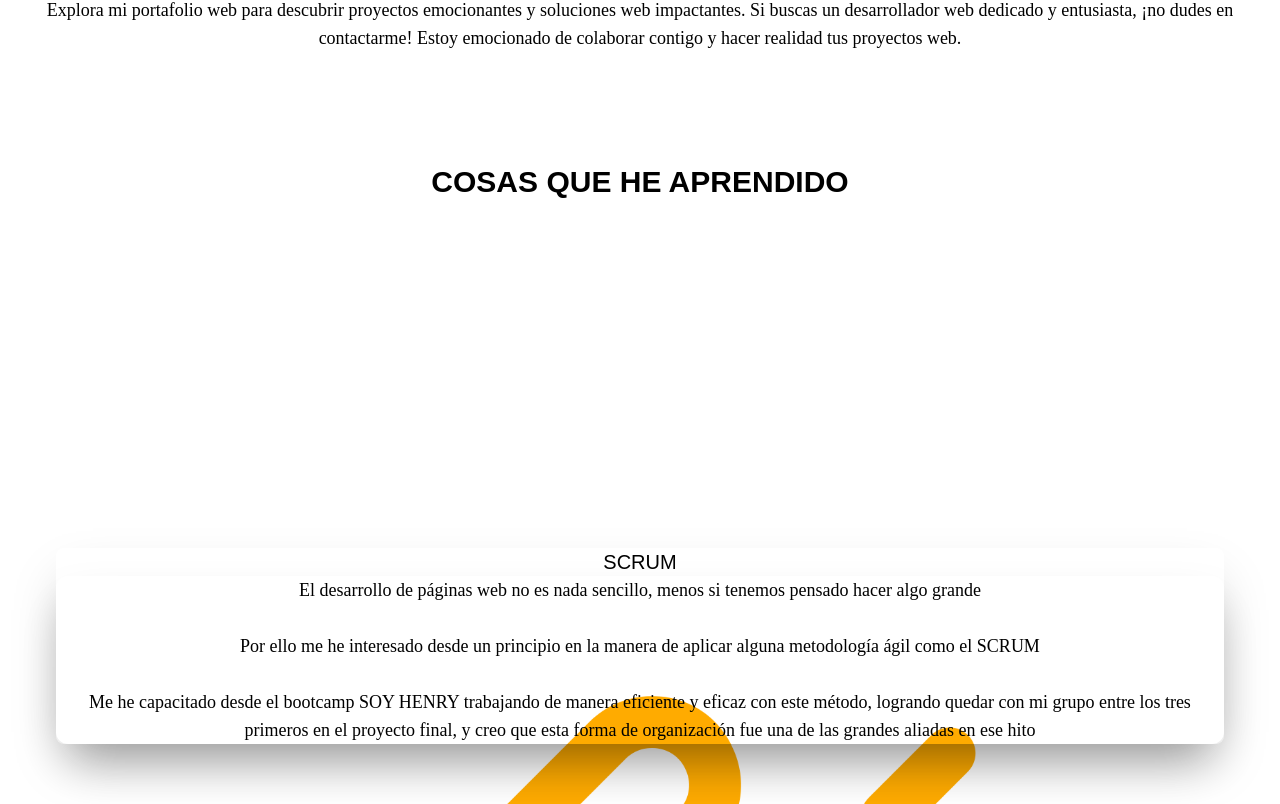
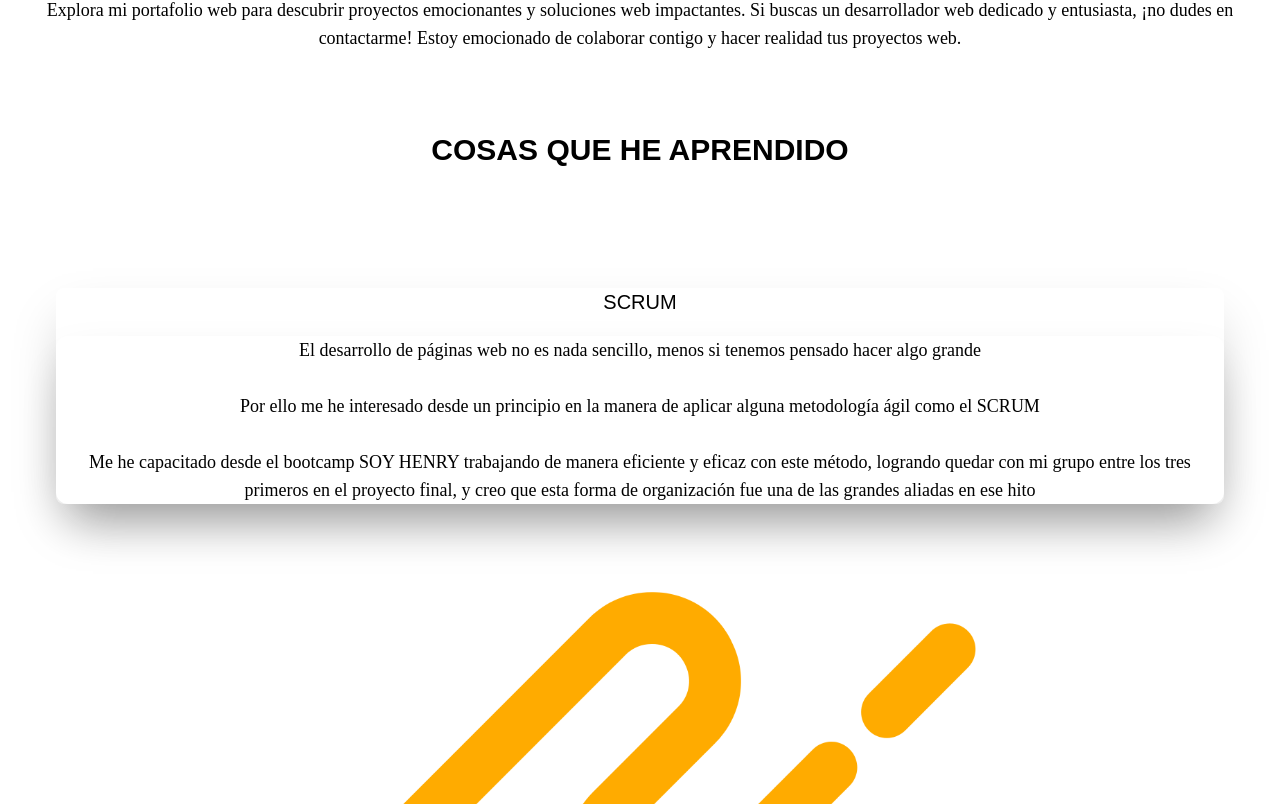
Before and after one commit to Ivixx09/My-Portfolio, a Next.js app: page / in a window 1280 px wide. Shown: the part 1516-2320 px from the top of the page. Built offline with nearby package versions, Linux system fonts and the light colour scheme.

Commit message:
some bugs fixed

```diff
--- a/pages/components/CV.jsx
+++ b/pages/components/CV.jsx
@@ -4,9 +4,9 @@ const CV = () => {
     return (
         <div
         id="CV"
-            className="my-8 bg-fixed bg-no-repeat"
+            className="my-8 bg-fixed"
             style={{
-                backgroundImage: `url('/images/orange.jpg')`, // Reemplaza "nombre_de_tu_imagen.jpg" con el nombre de tu imagen
+                backgroundImage: `url('/images/orange.jpg')`,
             }}
         >
             <div className="text-center py-4">
@@ -16,7 +16,7 @@ const CV = () => {
             </div>
             <div className="h-36 text-center flex justify-center items-center bg-fixed">
                 <div className="w-[30%] h-[25%] border-4  border-black flex justify-center items-center animate-pulse hover:bg-black hover:animate-none ">
-                    <button className="text-xl font- text-black hover:text-white">DESCARGAR</button>
+                    <button className="text-xl text-black hover:text-white w-full">DESCARGAR</button>
                 </div>
             </div>
         </div>
--- a/pages/components/Growing.jsx
+++ b/pages/components/Growing.jsx
@@ -1,18 +1,17 @@
 import React from "react";
-
 
 const Knowledges = () => {
     return (
-        <div className="bg-slate-150 pt-28" id="Pasion">
-            <h1 className="text-3xl font-bold mb-10 text-center font-2ond">
+        <div className="bg-slate-150 pt-20" id="Pasion">
+            <h1 className="text-3xl font-bold text-center font-2ond">
                 COSAS QUE HE APRENDIDO
             </h1>
             <div className="grid grid-cols-1 gap-10 content-between font-wde text-center mx-10">
-                <div className="pt-8 relative inline-block text-center">
-                    <img src="onda.png" alt="onda" />
-                    <div className="absolute mb-5 mx-4 shadow-2xl rounded-lg top-1/4">
+                <div className="relative inline-block text-center">
+                    <img src="onda.png" alt="onda"/>
+                    <div className="absolute mx-4 shadow-2xl rounded-lg top-[10%]">
                         <div className=" text-black">
-                            <h3 className="text-xl font-2ond">SCRUM</h3>
+                            <h3 className="text-xl font-2ond pb-5">SCRUM</h3>
                         </div>
                         <div className="shadow-2xl rounded-xl text-lg">
                             <p>
@@ -38,9 +37,9 @@ const Knowledges = () => {
                         </div>
                     </div>
                 </div>
-                <div className="pb-8 relative inline-block text-center">
+                <div className="relative inline-block text-center">
                     <img className=" -rotate-90" src="/flecha.png" alt="" />
-                    <div className="absolute  mx-4 shadow-2xl rounded-lg top-[9%]">
+                    <div className="absolute  mx-4 shadow-2xl rounded-lg top-[6%]">
                         <div className="mb-5 text-xl">
                             <h3>DESARROLLO</h3>
                         </div>
@@ -65,9 +64,9 @@ const Knowledges = () => {
                         </div>
                     </div>
                 </div>
-                <div className="pb-8 relative inline-block text-center">
+                <div className="relative inline-block text-center">
                     <img src="onda.png" alt="onda" />
-                    <div className="absolute mx-4 shadow-2xl rounded-lg top-[15%]">
+                    <div className="absolute mx-4 shadow-2xl rounded-lg top-[1%]">
                         <div className="mb-6 text-xl">
                             <h3>CRECER</h3>
                         </div>
@@ -81,8 +80,16 @@ const Knowledges = () => {
                             </p>
                             <br />
                             <p>
-                                Me encantan tener retos diarios y lecturas interesantes, también no solo entrenarme mentalmente
-                                sino que también física y espiritualmente.
+                                Me encantan tener retos diarios y lecturas
+                                interesantes, también no solo entrenarme
+                                mentalmente sino que también física y
+                                espiritualmente.
+                            </p>
+                            <br />
+                            <p>
+                                La programación trajo a mi vida los retos diarios, siendo capaz de
+                                explotar mi potencial en cada tramo de la misma.
+                                Por ello es que me gusta tanto.
                             </p>
                         </div>
                     </div>
--- a/pages/components/Layout.jsx
+++ b/pages/components/Layout.jsx
@@ -28,7 +28,7 @@ const Layout = () => {
                         ;
                         <Link to="Presentacion" smooth={true} duration={500}>
                             <div className="h-20 mt-32 text-center items-center animate-bounce">
-                                <AiOutlineDown className="h-full w-2/3 " />
+                                <AiOutlineDown className="h-full w-2/3"/>
                             </div>
                         </Link>
                     </IconContext.Provider>
--- a/pages/components/NavBar2.jsx
+++ b/pages/components/NavBar2.jsx
@@ -10,7 +10,7 @@ const NavBar2 = ({ nav, setNav }) => {
         <div
             className={
                 nav
-                    ? "mt-12 fixed w-[100%] bg-black p-10 z-10 ease-in duration-500"
+                    ? "mt-12 fixed w-[100%] bg-black p-10 z-50 ease-in duration-500"
                     : "z-10 fixed w-[100%] ease-in duration-500"
             }
         >
```
